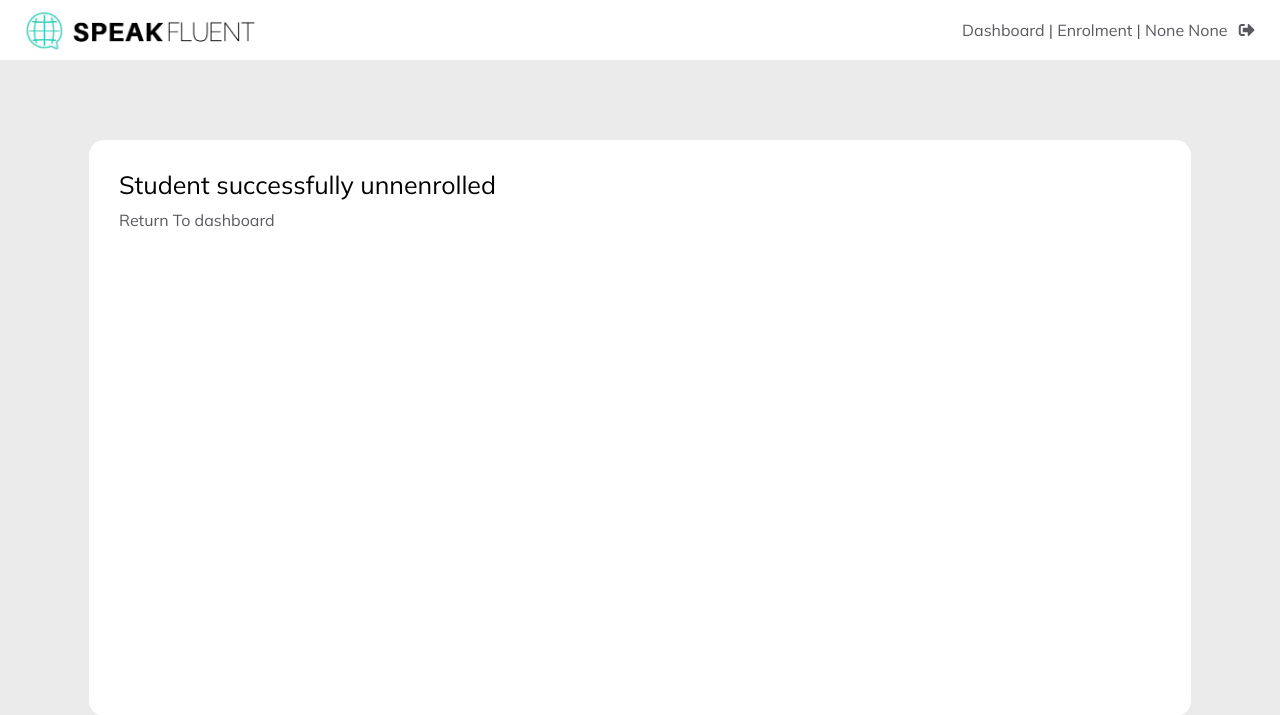
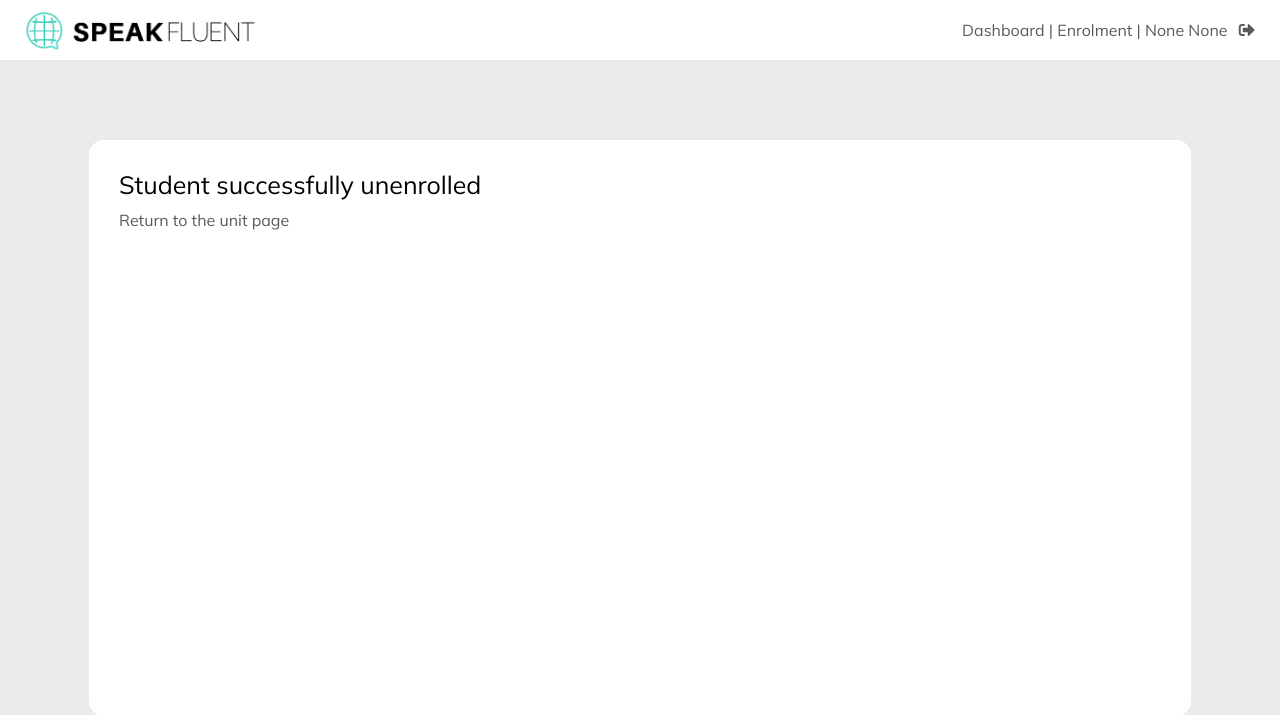
Before and after one commit to VladGavrikov/Oral-Test-App, a Flask app: page /unenroll/1 in a window 1280 px wide. Shown: the top 715 px of the page. Run offline with Flask 2, Linux system fonts and the light colour scheme; the visitor is signed in with stand-in values (Sample User, id 1); data comes from the database, SQL or seed files in the repository; data that the repository does not hold is empty; some libraries are stand-ins or nearby versions.

Commit message:
Minor fixes
Hide question nav scrollbar, change csv file name, change pathing after unenrolling student

```diff
--- a/TestingApp/app/routes.py
+++ b/TestingApp/app/routes.py
@@ -148,9 +148,10 @@ def unenroll(studentNumber):
     unenrollStudent = TestMark.query.filter_by(unit_id=user.unit_id).filter_by(user_id=user.id).all()
     print("UNENROLLING FROM: ",unenrollStudent)
     units = Unit.query.all()
+    unit = user.unit_id
     user.unit_id = None
     db.session.commit()
-    return render_template('studentUnenrolledSuccess.html', title='Unenroll', units =units)
+    return render_template('studentUnenrolledSuccess.html', title='Unenroll', units = units, unit = unit)
 
 
 # @app.route('/releaseFeedback/<test>', methods=['GET', 'POST'])
@@ -472,7 +473,7 @@ def feedbackDownload(unitpage, test):
         else:
             csv = csv +(testmark[0].LastName +","+testmark[0].firstName+","+str(testmark[0].id)+","+str(testmark[1].mark1+testmark[1].mark2+testmark[1].mark3+testmark[1].mark4)+"\n")
     response = make_response(csv)
-    cd = 'attachment; filename='+unitpage+test.body+'FB.csv'
+    cd = 'attachment; filename='+unitpage+' '+test.body+' Results.csv'
     response.headers['Content-Disposition'] = cd
     response.mimetype='text/csv'
 
--- a/TestingApp/app/static/css/style.css
+++ b/TestingApp/app/static/css/style.css
@@ -559,6 +559,11 @@ input:not(:focus):valid + .floating-label {
     top: 100px; */
 }
 
+.question-nav::-webkit-scrollbar{
+    display: none;  /* Chrome, Safari, Edge, Opera */
+    scrollbar-width: none;  /* Firefox */
+  }
+
 .nav-pills {
     display: block;
     color: #FFFFFF;
--- a/TestingApp/app/templates/studentUnenrolledSuccess.html
+++ b/TestingApp/app/templates/studentUnenrolledSuccess.html
@@ -1,7 +1,7 @@
 {% extends "base.html" %}
 {% block content %}
 <div class="content-container">
-    <h3 class="page-description">Student successfully unnenrolled</h3>
-    <a href="{{ url_for('unitManager') }}">Return To dashboard</a>
+    <h3 class="page-description">Student successfully unenrolled</h3>
+    <a href="{{ url_for('unitpage', unitpage = unit) }}">Return to the unit page</a>
 </div>
 {% endblock %}}
```
